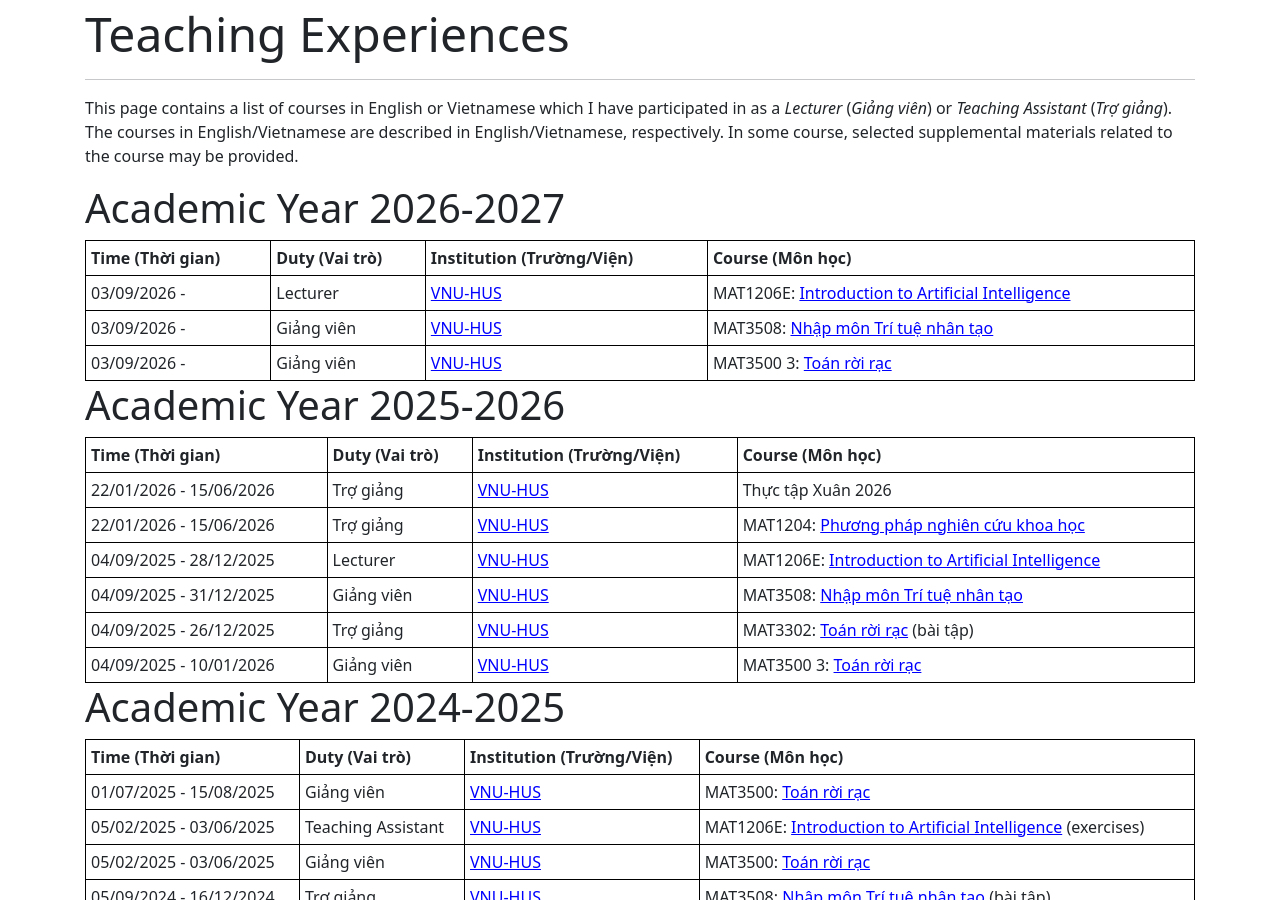
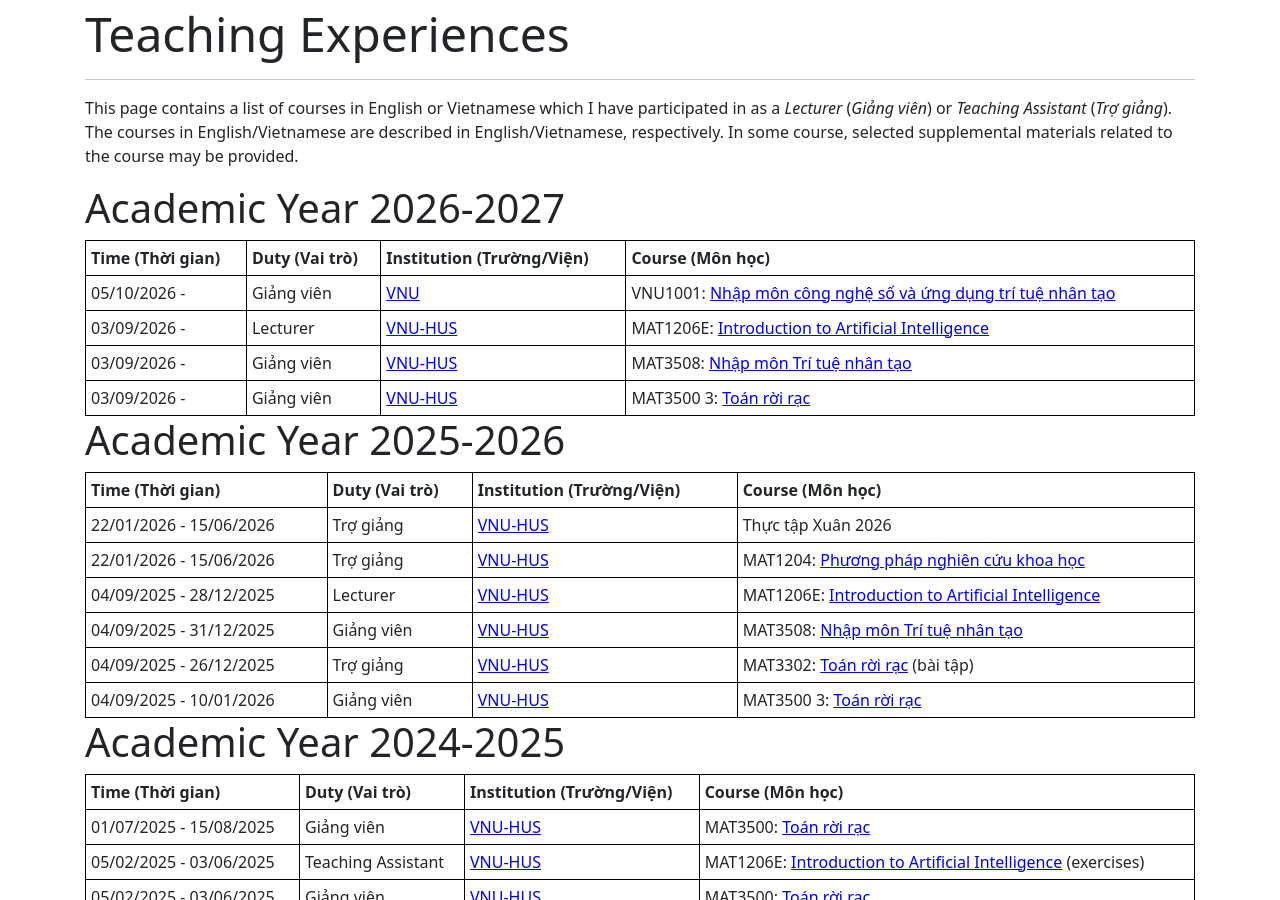
Before and after one commit to hoanganhduc/hoanganhduc.github.io, a Jekyll site: the page built from teaching.md, in a window 1280 px wide and 900 px high. Built offline with Jekyll 4.4.1, drawn with Linux system fonts in a browser that asks for light colours; nearby versions of some CDN libraries; a style sheet for code colours, icons or effects is not loaded; some of the changed text lies outside the part shown.

Commit message:
Restore VNU1001 entry on teaching page
Restore the original course entry added in e36d94f and removed in c6c9349. Preserve the existing VNU1001 course page and all other teaching entries.

```diff
--- a/teaching.md
+++ b/teaching.md
@@ -2,7 +2,7 @@
 layout: default
 title: Teaching Experiences
 permalink: /teaching/
-last_modified_at: 2026-09-03
+last_modified_at: 2026-10-07
 description: This page contains a list of Duc A. Hoang's teaching experiences
 keywords: teaching, course, Duc A. Hoang
 ---
@@ -15,6 +15,7 @@ In some course, selected supplemental materials related to the course may be pro
 
 | Time (Thời gian) | Duty (Vai trò) | Institution (Trường/Viện) | Course (Môn học) |
 |:-----|:-----|:------------|:-------|
+| 05/10/2026 - | Giảng viên | [VNU](https://vnu.edu.vn/) | VNU1001: [Nhập môn công nghệ số và ứng dụng trí tuệ nhân tạo]({{ site.baseurl }}/teaching/VNU/2026/winter/VNU1001/) |
 | 03/09/2026 - | Lecturer | [VNU-HUS](http://hus.vnu.edu.vn/) | MAT1206E: [Introduction to Artificial Intelligence]({{ site.baseurl }}/teaching/VNU-HUS/2026/winter/MAT1206E/) |
 | 03/09/2026 - | Giảng viên | [VNU-HUS](http://hus.vnu.edu.vn/) | MAT3508: [Nhập môn Trí tuệ nhân tạo]({{ site.baseurl }}/teaching/VNU-HUS/2026/winter/MAT3508/) |
 | 03/09/2026 - | Giảng viên | [VNU-HUS](http://hus.vnu.edu.vn/) | MAT3500 3: [Toán rời rạc]({{ site.baseurl }}/teaching/VNU-HUS/2026/winter/MAT3500-3/) |
```
